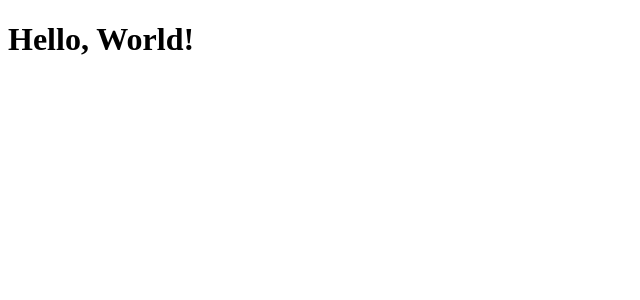
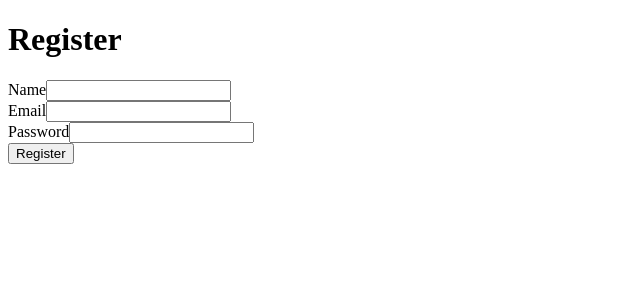
Before and after one commit to arthur-lage/recipes-book, a React (Vite) app in the folder web/: page /register in a window 1280 px wide. Shown: the top 300 px of the page, without its empty margins (0-640 px from the left). Built offline with nearby package versions, Linux system fonts and the light colour scheme.

Commit message:
started connecting web to server

```diff
--- a/web/package.json
+++ b/web/package.json
@@ -8,8 +8,10 @@
     "preview": "vite preview"
   },
   "dependencies": {
+    "axios": "^0.27.2",
     "react": "^18.0.0",
-    "react-dom": "^18.0.0"
+    "react-dom": "^18.0.0",
+    "react-router-dom": "^6.3.0"
   },
   "devDependencies": {
     "@types/react": "^18.0.0",
--- a/web/src/App.tsx
+++ b/web/src/App.tsx
@@ -1,3 +1,27 @@
+import { Route, Routes } from "react-router-dom";
+
+import { PrivateRoute } from "./components/PrivateRoute";
+
+import { Register } from "./pages/Register";
+import { Dashboard } from "./pages/Dashboard";
+import { Login } from "./pages/Login";
+
 export function App() {
-  return <h1>Hello, World!</h1>;
+  return (
+    <>
+      <Routes>
+        <Route path="/register" element={<Register />} />
+        <Route path="/login" element={<Login />} />
+
+        <Route
+          path="/"
+          element={
+            <PrivateRoute>
+              <Route element={<Dashboard />} />
+            </PrivateRoute>
+          }
+        />
+      </Routes>
+    </>
+  );
 }
--- /dev/null
+++ b/web/src/components/PrivateRoute/index.tsx
@@ -0,0 +1,6 @@
+import { Navigate } from "react-router-dom";
+
+export function PrivateRoute({ children }: any) {
+  const auth = false;
+  return auth ? children : <Navigate to="/login" />;
+}
--- a/web/src/main.tsx
+++ b/web/src/main.tsx
@@ -1,9 +1,12 @@
 import React from "react";
 import ReactDOM from "react-dom/client";
+import { BrowserRouter } from "react-router-dom";
 import { App } from "./App";
 
 ReactDOM.createRoot(document.getElementById("root")!).render(
   <React.StrictMode>
-    <App />
+    <BrowserRouter>
+      <App />
+    </BrowserRouter>
   </React.StrictMode>
 );
--- /dev/null
+++ b/web/src/pages/Dashboard/index.tsx
@@ -0,0 +1,3 @@
+export function Dashboard() {
+  return <h1>HI, you are authenticated!</h1>;
+}
--- /dev/null
+++ b/web/src/pages/Login/index.tsx
@@ -0,0 +1,49 @@
+import { useState } from "react";
+import { api } from "../../services/api";
+
+export function Login() {
+  const [email, setEmail] = useState("");
+  const [password, setPassword] = useState("");
+
+  async function submitForm(e: React.FormEvent) {
+    e.preventDefault();
+
+    if (email.length === 0) return;
+    if (password.length === 0) return;
+
+    const res = await api.post("/users/login", {
+      email,
+      password,
+    });
+
+    console.log(res.data);
+  }
+
+  return (
+    <div>
+      <h1>Login</h1>
+
+      <form onSubmit={(e) => submitForm(e)}>
+        <div className="input-field">
+          <label htmlFor="email">Email</label>
+          <input
+            value={email}
+            onChange={(e) => setEmail(e.target.value)}
+            id="email"
+            type="email"
+          />
+        </div>
+        <div className="input-field">
+          <label htmlFor="password">Password</label>
+          <input
+            value={password}
+            onChange={(e) => setPassword(e.target.value)}
+            id="password"
+            type="password"
+          />
+        </div>
+        <button type="submit">Login</button>
+      </form>
+    </div>
+  );
+}
--- /dev/null
+++ b/web/src/pages/Register/index.tsx
@@ -0,0 +1,61 @@
+import { useState } from "react";
+import { api } from "../../services/api";
+
+export function Register() {
+  const [name, setName] = useState("");
+  const [email, setEmail] = useState("");
+  const [password, setPassword] = useState("");
+
+  async function submitForm(e: React.FormEvent) {
+    e.preventDefault();
+
+    if (name.length === 0) return;
+    if (email.length === 0) return;
+    if (password.length === 0) return;
+
+    const res = await api.post("/users", {
+      name,
+      email,
+      password,
+    });
+
+    console.log(res.data);
+  }
+
+  return (
+    <div>
+      <h1>Register</h1>
+
+      <form onSubmit={(e) => submitForm(e)}>
+        <div className="input-field">
+          <label htmlFor="name">Name</label>
+          <input
+            value={name}
+            onChange={(e) => setName(e.target.value)}
+            id="name"
+            type="text"
+          />
+        </div>
+        <div className="input-field">
+          <label htmlFor="email">Email</label>
+          <input
+            value={email}
+            onChange={(e) => setEmail(e.target.value)}
+            id="email"
+            type="email"
+          />
+        </div>
+        <div className="input-field">
+          <label htmlFor="password">Password</label>
+          <input
+            value={password}
+            onChange={(e) => setPassword(e.target.value)}
+            id="password"
+            type="password"
+          />
+        </div>
+        <button type="submit">Register</button>
+      </form>
+    </div>
+  );
+}
--- /dev/null
+++ b/web/src/services/api.ts
@@ -0,0 +1,5 @@
+import axios from "axios";
+
+export const api = axios.create({
+  baseURL: "http://localhost:3100/api",
+});
```
Also changed, not shown: 1 other file (tests, documents, lock files or other folders).
